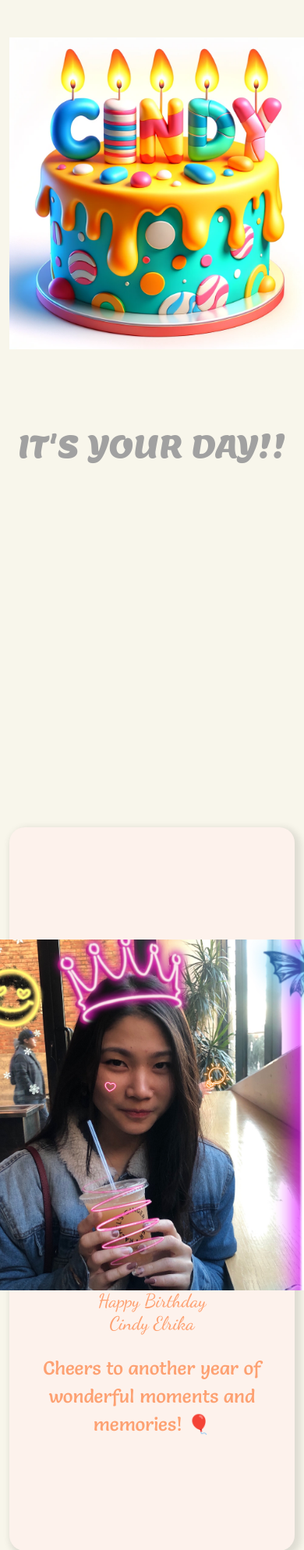
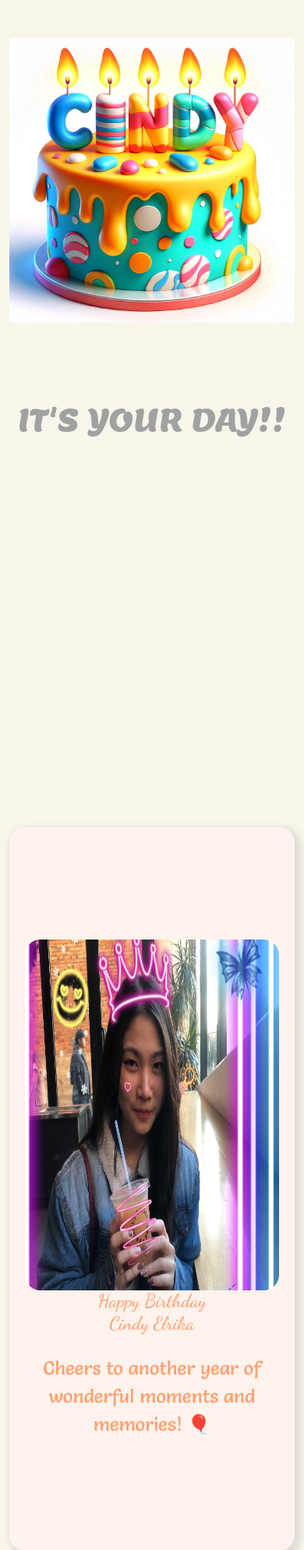
Before and after one commit to kelvinc123/cindy-bday-website, a Flask app: page / in a window 390 px wide; the page is wider, and only the part inside the window is pictured. Shown: the top 1988 px of that part at 78% size. Run offline with Flask 3, Linux system fonts and the light colour scheme; parts of the project's set-up code (start-up, migrations or seed data) failed here and were passed over.

Commit message:
change moble

```diff
--- a/static/css/style.css
+++ b/static/css/style.css
@@ -171,6 +171,7 @@ body {
     }
     .cindy-photo, .candle-image {
         margin-right: 0; /* Remove the margin if it's no longer needed */
+        max-width: 100%;
     }
 }
 
```
